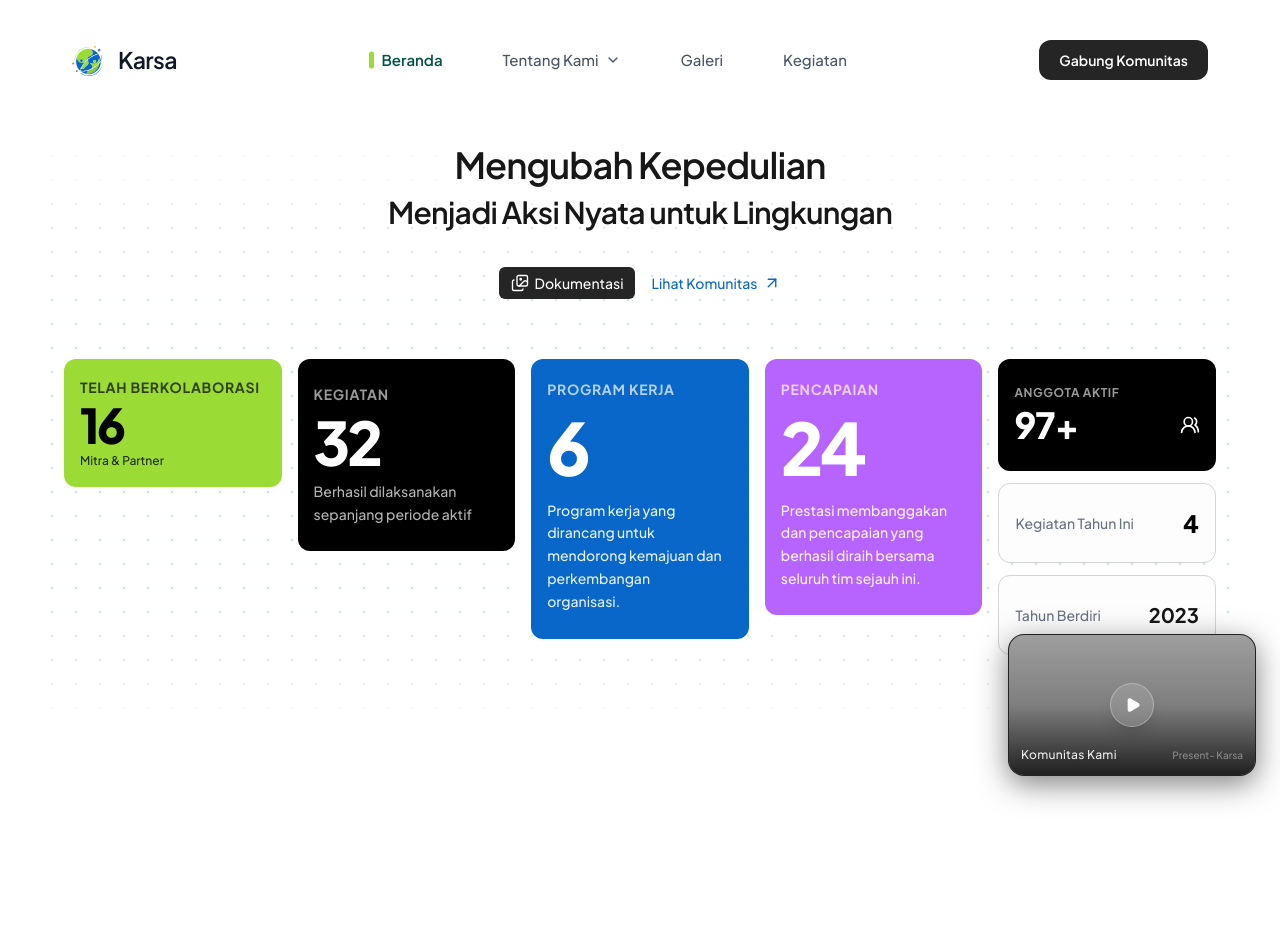
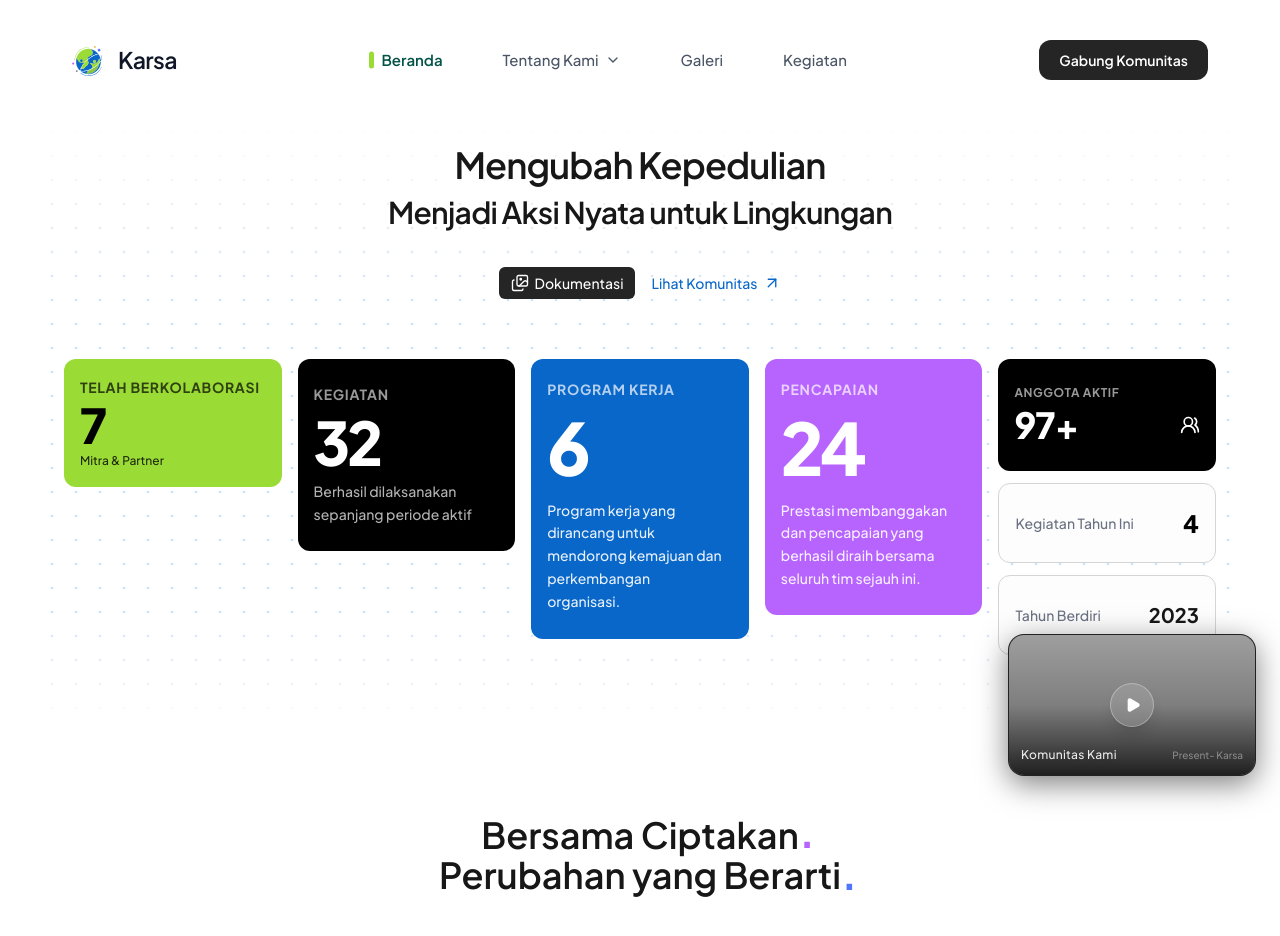
Before and after one commit to RizkyChairi/karsa-community, a Next.js app: page /karsa in a window 1280 px wide. Shown: the top 936 px of the page. Before the commit the page ends 800 px from the top, so only its background shows below. Built offline with nearby package versions, Linux system fonts and the light colour scheme; grey boxes are pictures that could not be loaded.

Commit message:
feat title heading about-karsa

```diff
--- a/src/app/karsa/page.tsx
+++ b/src/app/karsa/page.tsx
@@ -2,6 +2,7 @@
 
 import { Beranda } from "@/components/landing/beranda/Beranda"
 import DotPattern from "@/components/ui/DotPattern"
+import AboutKarsa from "@/components/landing/about/about-karsa/About"
 import ScrollReavel from "@/components/ui/ScrollReveal"
 
 export default function LandingPage() {
@@ -17,7 +18,11 @@ export default function LandingPage() {
       </section>
 
       {/* Tentang Kami */}
-      <section id="tentang"></section>
+      <section id="tentang" className="py-20">
+        <div>
+          <AboutKarsa />
+        </div>
+      </section>
 
       {/* Galeri */}
       <section id="galeri"></section>
--- /dev/null
+++ b/src/components/landing/about/about-karsa/About.tsx
@@ -0,0 +1,21 @@
+import ScrollReavel from "@/components/ui/ScrollReveal"
+
+export default function AboutKarsa() {
+  return (
+    <div>
+      <div className="mx-auto max-w-3xl text-center font-semibold text-3xl md:text-4xl">
+        <ScrollReavel direction="left" duration={1}>
+          <h2>
+            Bersama Ciptakan <span className="relative"><span className="absolute text-5xl bottom-1 text-karsa-purple">.</span></span>
+          </h2>
+        </ScrollReavel>
+        <ScrollReavel direction="right" duration={1.5}>
+          <h2>
+            Perubahan yang Berarti
+            <span className="relative"><span className="absolute bottom-0.5 text-5xl text-karsa-blue">  .</span></span>
+          </h2>
+        </ScrollReavel>
+      </div>
+    </div>
+  )
+}
--- a/src/components/landing/beranda/Beranda.tsx
+++ b/src/components/landing/beranda/Beranda.tsx
@@ -11,14 +11,14 @@ export function Beranda() {
 
         <div className="heading-title flex flex-col items-center justify-center text-center font-semibold">
           <ScrollReavel delay={0.2} direction="up" duration={1}>
-            <div className="text-3xl leading-snug tracking-tight md:text-4xl">
+            <h1 className="text-3xl leading-snug tracking-tight md:text-4xl">
               Mengubah Kepedulian
-            </div>
+            </h1>
           </ScrollReavel>
           <ScrollReavel delay={0.4} direction="up">
-            <div className="text-2xl leading-normal tracking-tight md:text-3xl">
+            <h1 className="text-2xl leading-normal tracking-tight md:text-3xl">
               Menjadi Aksi Nyata untuk Lingkungan
-            </div>
+            </h1>
           </ScrollReavel>
         </div>
 
@@ -68,7 +68,7 @@ export function Beranda() {
                   </p>
 
                   <h2 className="text-5xl font-black tracking-tighter">
-                    <Counter from={0} to={16} duration={3400} />
+                    <Counter from={0} to={7} duration={3400} />
                   </h2>
 
                   <p className="text-xs font-medium opacity-80 mt-1">
```
